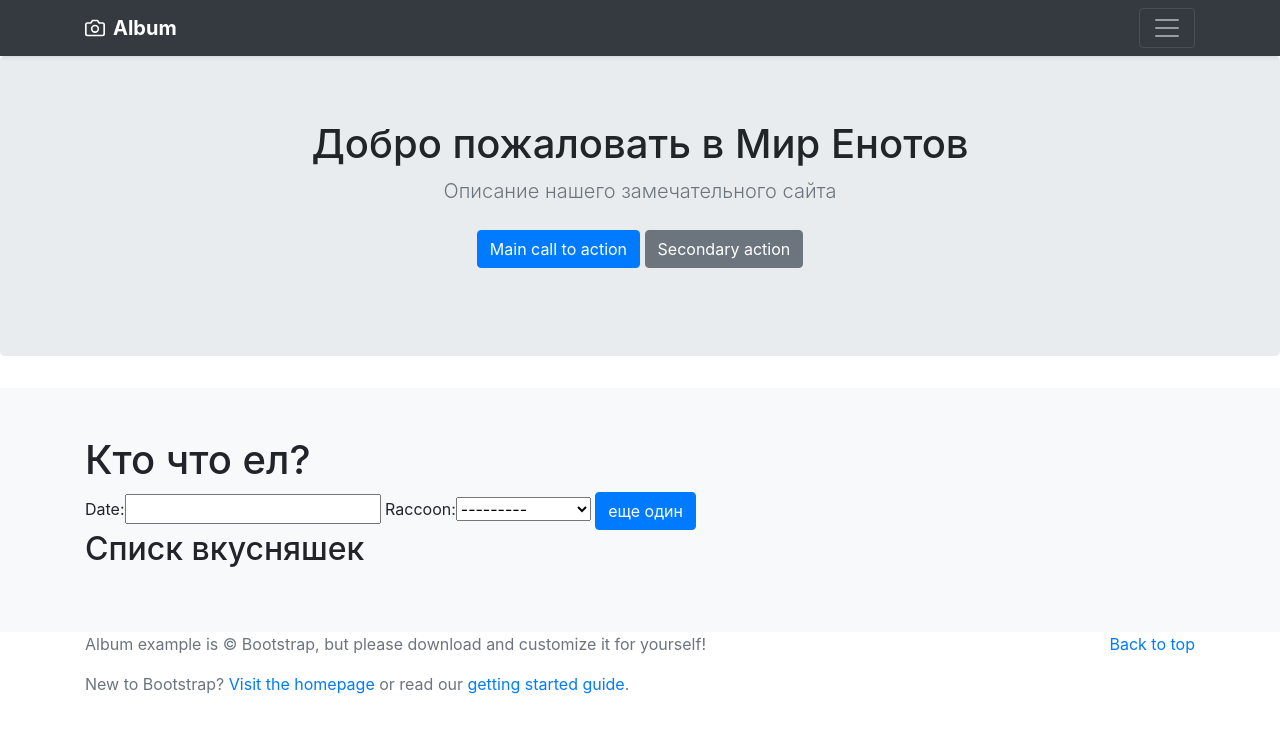
After one commit to che4web/pingvin, a Django app: page /raccoon/yummy in a window 1280 px wide. The commit adds this page. Shown: the top 733 px of the page. Run offline with Django 3.2, Linux system fonts and the light colour scheme; data comes from the database, SQL or seed files in the repository; both versions use the stored data as it was after the commit; some libraries are stand-ins or nearby versions.

Commit message:
sync yummy

```diff
--- a/raccoonapp/forms.py
+++ b/raccoonapp/forms.py
@@ -1,4 +1,5 @@
 from django import forms
+from raccoonapp.models import Yummy
 
 class BootstrapForm(forms.Form):
     def __init__(self,*args,**kwargs):
@@ -14,3 +15,8 @@ class SeachForm(forms.Form):
 class CalcForm(BootstrapForm):
     a = forms.IntegerField(label='a')
     b = forms.IntegerField(label='b')
+
+class YammuFrom(forms.ModelForm):
+    class Meta:
+        model =Yummy
+        fields =['date','raccoon']
--- a/raccoonapp/models.py
+++ b/raccoonapp/models.py
@@ -2,11 +2,13 @@ from django.db import models
 from django.utils.safestring import mark_safe
 
 # Create your models here.
+
 class Raccoon(models.Model):
     name = models.CharField(max_length=255,verbose_name="Имя")
     age = models.IntegerField(verbose_name="Возраст")
     parent = models.ForeignKey('Raccoon',blank=True,null=True, verbose_name="Родитель")
     avatar = models.ImageField(blank=True,null=True, verbose_name="Аватар")
+
 
     @models.permalink
     def get_absolute_url(self):
@@ -28,6 +30,12 @@ class Raccoon(models.Model):
     def __str__(self):
         return self.name
 
+class  Yummy(models.Model):
+    name = models.CharField(max_length=255)
+    raccoon = models.ForeignKey(Raccoon)
+    date = models.DateField()
+
+
 class Photo(models.Model):
     img = models.ImageField()
     raccoon = models.ForeignKey(Raccoon, verbose_name="Енот")
--- /dev/null
+++ b/raccoonapp/templates/yummy.html
@@ -0,0 +1,43 @@
+{% extends 'base.html'%}
+{%block content%}
+<h1> Кто что ел?</h1>
+<form >
+    {{form}}
+    <button class="btn btn-primary add"> еще один</button>
+</form>
+    <h2> Списк вкусняшек</h2>
+<ul>
+    {% for y in yummy %}
+    <li>{{y.name}}</li>
+    {%endfor%}
+</ul>
+<script>
+    var addElem = function(){
+        $("#id_list").append("<li>еще один</li>")
+    }
+$(".add").click(addElem)
+
+
+</script>
+<form method="">
+    {%csrf_token%}
+</form>
+<div class="row">
+    {% for raccoon in object_list %}
+    <div class="col-md-4">
+        <div class="card mb-4 shadow-sm">
+            <div class="card-body">
+                <p class="card-text">{{raccoon}}</p>
+                <div class="d-flex justify-content-between align-items-center">
+                    <div class="btn-group">
+                        <a href="{{raccoon.get_absolute_url }}"><button type="button" class="btn btn-sm btn-outline-secondary">Подробно</button></a>
+                        <a href="{{raccoon.get_update_url}}">   <button type="button" class="btn btn-sm btn-outline-secondary">Edit</button></a>
+                    </div>
+                    <small class="text-muted">9 mins</small>
+                </div>
+            </div>
+        </div>
+    </div>
+    {% endfor%}
+</div>
+{%endblock%}
--- a/raccoonapp/urls.py
+++ b/raccoonapp/urls.py
@@ -19,8 +19,10 @@ from django.conf.urls.static import static
 from django.conf import settings
 #from raccoonapp.views import RacconList,crt_view
 from raccoonapp.views import home_view, RaccoonListView,RaccoonDetailView,RaccoonUpdateView
+from raccoonapp import views
 urlpatterns = [
     url(r'^$',RaccoonListView.as_view()),
+    url(r'^yummy$',views.yammy_view),
     url(r'^(?P<pk>\d+)/edit/$',RaccoonUpdateView.as_view(),name="raccoon-update"),
     url(r'^(?P<pk>\d+)/(?P<data>\w+)/$',RaccoonDetailView.as_view(),name="raccoon-detail"),
     url(r'^(?P<pk>\d+)/$',RaccoonDetailView.as_view(),name="raccoon-detail"),
--- a/raccoonapp/views.py
+++ b/raccoonapp/views.py
@@ -1,9 +1,9 @@
 from django.shortcuts import render
-from raccoonapp.models import Raccoon,Photo
+from raccoonapp.models import Raccoon,Photo,Yummy
 from django.http import HttpResponse, JsonResponse
 from django.views.generic import ListView,UpdateView,DetailView
 # Create your views here.
-from raccoonapp.forms import SeachForm,CalcForm
+from raccoonapp.forms import SeachForm,CalcForm,YammuFrom
 
 def home_view(request):
     raccoon_list = Raccoon.objects.all()
@@ -36,3 +36,18 @@ class RaccoonDetailView(DetailView):
 class RaccoonUpdateView(UpdateView):
     model =Raccoon
     fields= '__all__'
+
+
+def yammy_view(request):
+    context={}
+    if request.GET:
+        form = YammuFrom(request.GET)
+        context['form'] = form
+        if form.is_valid():
+            yummy = Yummy.objects.filter(raccoon=form.cleaned_data['raccoon']).filter(date=form.cleaned_data['date'])
+            context['yummy'] = yummy
+
+    else:
+        context['form'] = YammuFrom()
+    response  = render(request,'yummy.html',context=context)
+    return response
```
Also changed, not shown: raccoonapp/admin.py (+6 -2 lines), raccoonapp/templates/home.html (+10 -33 lines), db.sqlite3, raccoonapp/migrations/0005_yummy.py (added).
